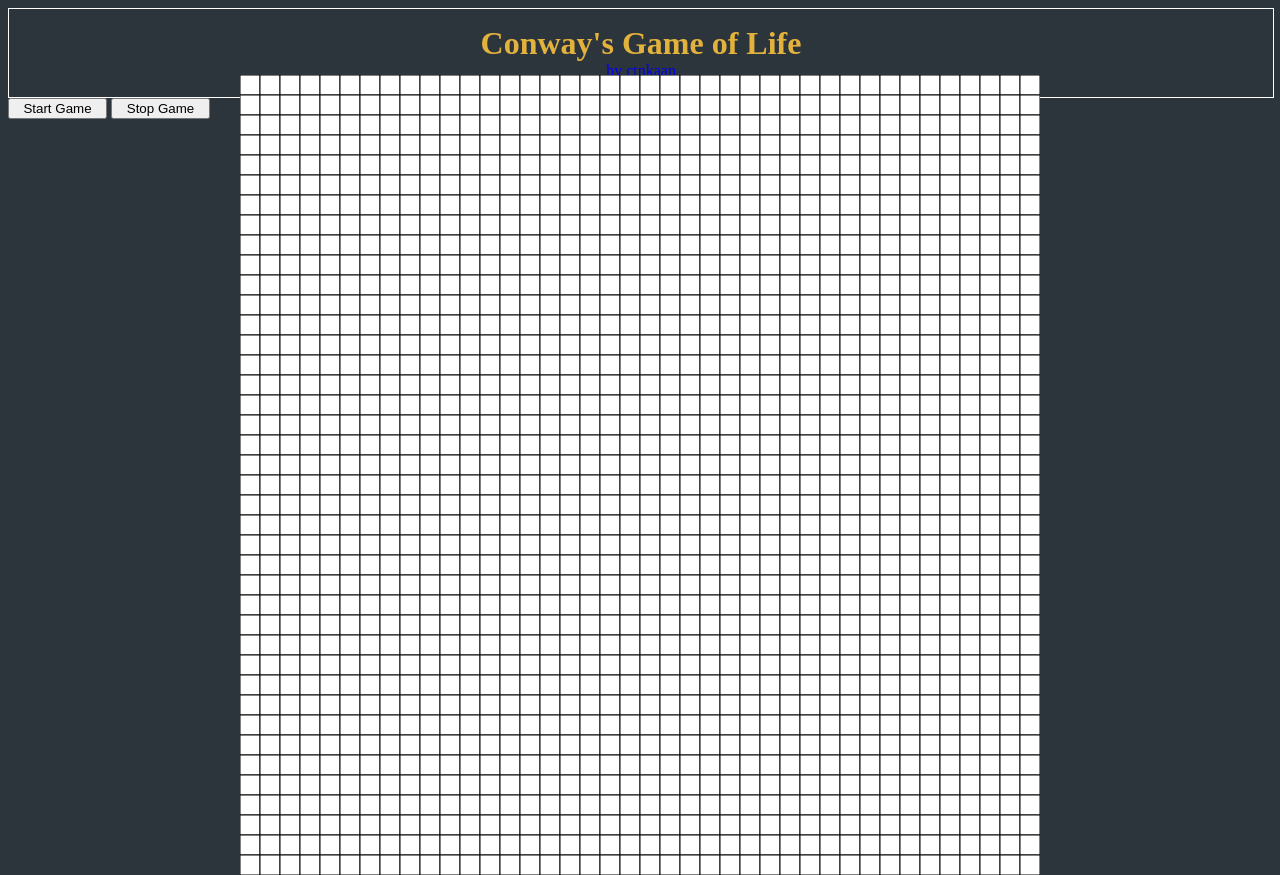
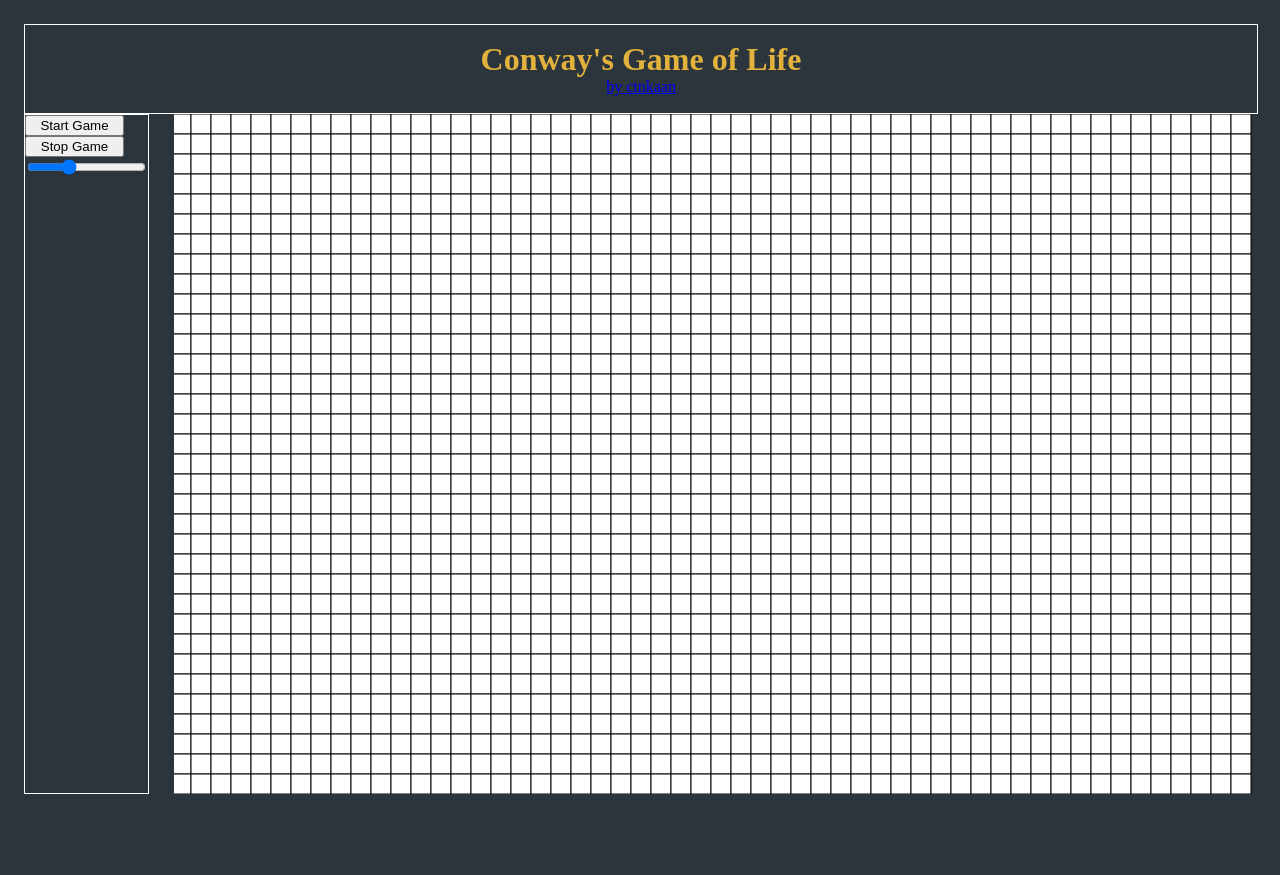
Before and after one commit to ctnkaan/game-of-life, a Svelte app: page / in a window 1280 px wide. After the commit the page ends 818 px from the top, so only its background shows below. Built offline with nearby package versions, Linux system fonts and the light colour scheme.

Commit message:
feat: make cell sizes updateable

```diff
--- a/src/App.svelte
+++ b/src/App.svelte
@@ -5,18 +5,22 @@
     let canvas: HTMLCanvasElement;
     let context: CanvasRenderingContext2D;
 
-    let intervalId: number | null = null;
+    let intervalId: number | null = null
 
     // Grid settings
-    const width = 800;
-    const height = 800;
-    const cellSize = 20;
-    const rowsLen = Math.floor(height / cellSize);
-    const colsLen = Math.floor(width / cellSize);
+    const width = window.innerWidth * 0.85;
+    const height = window.innerHeight * 0.85
+    let cellSize = 20
+    let rowsLen = Math.floor(height / cellSize)
+    let colsLen = Math.floor(width / cellSize)
 
     let grid: number[][] = [];
 
     const initializeGrid = () => {
+      //reset
+      // TODO: Make this into a reset function
+      context.clearRect(0, 0, canvas.width, canvas.height)
+
       for (let row = 0; row < rowsLen; row++) {
         grid[row] = [];
         for (let col = 0; col < colsLen; col++) {
@@ -109,21 +113,29 @@
 
     const startGame = () => {
       if (intervalId === null)
-        intervalId = setInterval(advanceGeneration, 300);
+        intervalId = setInterval(advanceGeneration, 300)
     }
 
     const stopGame = () => {
       if (intervalId !== null) {
-        clearInterval(intervalId);
+        clearInterval(intervalId)
         intervalId = null;
       }
+    }
+
+    const resizeCell = (e: any) => {
+      cellSize = e.target.value
+      rowsLen = Math.floor(height / cellSize)
+      colsLen = Math.floor(width / cellSize)
+      initializeGrid()
+      drawGrid()
     }
 
     onMount(() => {
       context = canvas.getContext('2d') as CanvasRenderingContext2D;
       initializeGrid()
       drawGrid()
-      canvas.addEventListener('click', handleCanvasClick);
+      canvas.addEventListener('click', handleCanvasClick)
     })
 
   </script>
@@ -131,17 +143,15 @@
   <main>
     <Header />
 
-    <div>
-      <button on:click={startGame}>Start Game</button>
-      <button on:click={stopGame}>Stop Game</button>
-    </div>
+    <div class="container">
+      <div class="actions-container">
+          <button on:click={startGame}>Start Game</button>
+          <button on:click={stopGame}>Stop Game</button>
 
-    <div class="canvas-container">
-      <canvas bind:this={canvas} width={width} height={height} />
+          <input type="range" value={cellSize} max={50} min={5} on:change={(e) => resizeCell(e)} />
+      </div>
+      <div class="canvas-container">
+        <canvas bind:this={canvas} width={width} height={height} />
+      </div>
     </div>
   </main>
-
-
-  <style>
-    @import './app.css';
-  </style>
--- a/src/app.css
+++ b/src/app.css
@@ -4,15 +4,31 @@ canvas {
 
 body {
     background-color: #2c343c;
+    padding: 16px;
+}
+
+.container {
+    display: flex;
+    justify-content: space-between;
+    gap: 2%;
 }
 
 .canvas-container {
     display: flex;
-    width: 100%;
-    height: 89vh;
     justify-content: center;
     align-items: center;
+    overflow: auto;
 }
+
+.actions-container {
+    display: flex;
+    flex-direction: column;
+    border: 1px solid #ffff;
+    display: flex;
+    width: 10%;
+}
+
+
 
 button {
     width: 99px;
```
